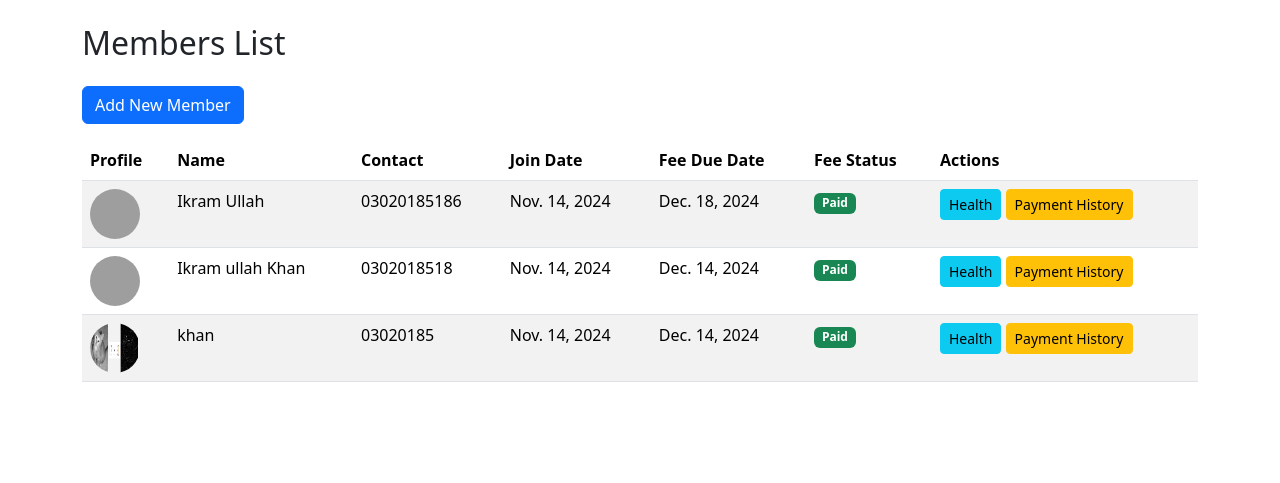
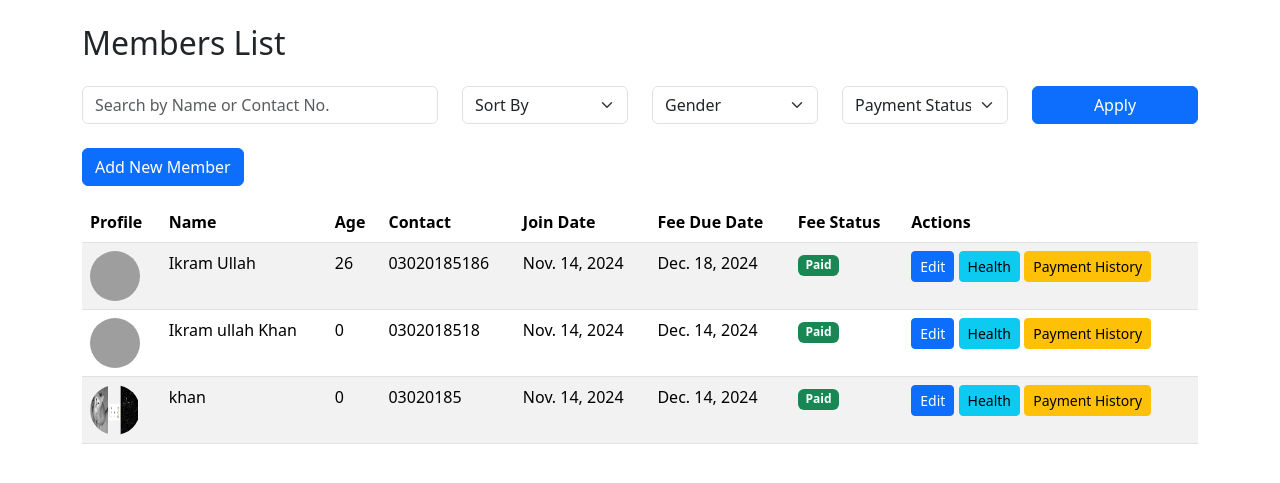
Before and after one commit to ikram98ai/GYM_management, a Django app: page / in a window 1280 px wide. Shown: the part 56-539 px from the top of the page. Run offline with Django 5.2, Linux system fonts and the light colour scheme; data comes from the database, SQL or seed files in the repository; both versions use the stored data as it was after the commit; grey boxes are pictures that could not be loaded.

Commit message:
implementing search, filter, sort and edit functionalites for members

```diff
--- a/members/urls.py
+++ b/members/urls.py
@@ -5,7 +5,7 @@ urlpatterns = [
     path('', views.member_list, name='member_list'),
 
     path('register/', views.register_member, name='register_member'),
-    # path('health-log/', views.health_log, name='health_log'),
+    path('edit_member/<int:id>',views.edit_member, name='edit_member'),
     path('health-log/<int:id>/', views.member_health, name='member_health'),
     path('payment/<int:id>/', views.payment_history, name='payment_history'),
     path('export-pdf/', views.export_member_pdf, name='export_member_pdf'),
--- a/members/views.py
+++ b/members/views.py
@@ -2,6 +2,7 @@ from django.shortcuts import render, redirect, get_object_or_404
 from .models import Member, HealthLog
 from .forms import MemberForm, HealthLogForm,PaymentForm
 from django.contrib.auth import authenticate, login, logout
+from django.db.models import Q, F, ExpressionWrapper, fields, OuterRef, Subquery, Max
 from django.contrib import messages
 from datetime import date, timedelta
 from .models import Payment
@@ -9,6 +10,7 @@ from django.http import HttpResponse
 from weasyprint import HTML
 from django.template.loader import render_to_string
 from django.contrib.auth.decorators import login_required, user_passes_test
+from django.views.decorators.http import require_http_methods
 
 
 def is_admin(user):
@@ -50,11 +52,80 @@ def check_due_dates(request):
         messages.warning(request,message)
 
 
+@login_required
+@user_passes_test(is_admin)
+@require_http_methods(["GET", "POST"])
+def edit_member(request,id):
+    member = get_object_or_404(Member, pk=id)
+
+    if request.method == 'POST':
+        # Update member details based on form submission
+        member.name = request.POST.get('name', member.name)
+        member.contact_number = request.POST.get('contact_number', member.contact_number)
+        join_date = request.POST.get('join_date')
+        member.join_date = join_date if join_date else member.join_date
+
+        # Update age by adjusting the date of birth
+        age = request.POST.get('age')
+        if age:
+            member.date_of_birth = date.today().replace(year=date.today().year - int(age))
+
+        if 'profile_photo' in request.FILES:
+            member.profile_photo = request.FILES['profile_photo']
+
+        member.save()
+        messages.success(request, 'Member details updated successfully!')
+        return redirect('member_list')
+
+    return render(request, 'edit_member.html', {'member': member})
+
+
 def member_list(request):
-    check_due_dates(request)
-    members = Member.objects.all().order_by('-join_date')
-    return render(request, 'member_list.html', {'members': members})
+    # check_due_dates(request)
 
+    # Fetch all members
+    members = Member.objects.all()
+
+    # Get query parameters for search, sort, and filters
+    search_query = request.GET.get('search', '')
+    sort_by = request.GET.get('sort_by', 'join_date')
+    gender_filter = request.GET.get('gender')
+    status_filter = request.GET.get('status')
+
+
+    # Calculate age based on birthdate
+    members = members.annotate(
+        age=ExpressionWrapper(
+            date.today().year - F('birthdate__year'),
+            output_field=fields.IntegerField()
+        )
+    )
+
+    # Search by name or contact number
+    if search_query:
+        members = members.filter(Q(name__icontains=search_query) | Q(contact_number__icontains=search_query))
+
+    # Filter by gender
+    if gender_filter:
+        members = members.filter(gender=gender_filter)
+
+    # Filter by payment status (Paid/Unpaid)
+    latest_payment_status = Payment.objects.filter(member=OuterRef('pk')).order_by('-due_date').values('status')[:1]
+
+    if status_filter == 'Paid':
+        members = members.annotate(latest_status=Subquery(latest_payment_status)).filter(latest_status='Paid')
+    elif status_filter == 'Unpaid':
+        members = members.annotate(latest_status=Subquery(latest_payment_status)).filter(latest_status='Unpaid')
+
+    # Sorting
+    if sort_by == 'name':
+        members = members.order_by('name')
+    elif sort_by == 'age':
+        members = members.order_by('age')
+    else:
+        members = members.order_by('-join_date')  # Default sort by join_date (newest first)
+
+    return render(request, 'member_list.html', {'members': members, 'search_query': search_query, 'sort_by': sort_by, 'gender_filter': gender_filter, 'status_filter': status_filter})
 
 @login_required
 @user_passes_test(is_admin)
--- a/templates/member_list.html
+++ b/templates/member_list.html
@@ -3,6 +3,7 @@
 
 {% block content %}
 <h2 class="mb-4">Members List</h2>
+
 <!-- Display Success and Error Messages -->
 {% if messages %}
 <div class="mt-3">
@@ -14,6 +15,39 @@
     {% endfor %}
 </div>
 {% endif %}
+
+<!-- Search, Sort, and Filter Form -->
+<form method="get" class="mb-4 row">
+    <div class="col-md-4">
+        <input type="text" name="search" class="form-control" placeholder="Search by Name or Contact No." value="{{ search_query }}">
+    </div>
+    <div class="col-md-2">
+        <select name="sort_by" class="form-select">
+            <option value="">Sort By</option>
+            <option value="name" {% if sort_by == 'name' %}selected{% endif %}>Name</option>
+            <option value="age" {% if sort_by == 'age' %}selected{% endif %}>Age</option>
+        </select>
+    </div>
+    <div class="col-md-2">
+        <select name="gender" class="form-select">
+            <option value="">Gender</option>
+            <option value="M" {% if gender_filter == 'M' %}selected{% endif %}>Male</option>
+            <option value="F" {% if gender_filter == 'F' %}selected{% endif %}>Female</option>
+            <option value="Other" {% if gender_filter == 'O' %}selected{% endif %}>Other</option>
+        </select>
+    </div>
+    <div class="col-md-2">
+        <select name="status" class="form-select">
+            <option value="">Payment Status</option>
+            <option value="Paid" {% if status_filter == 'Paid' %}selected{% endif %}>Paid</option>
+            <option value="Unpaid" {% if status_filter == 'Unpaid' %}selected{% endif %}>Unpaid</option>
+        </select>
+    </div>
+    <div class="col-md-2">
+        <button type="submit" class="btn btn-primary w-100">Apply</button>
+    </div>
+</form>
+
 <a href="{% url 'register_member' %}" class="btn btn-primary mb-3">Add New Member</a>
 
 <table class="table table-striped">
@@ -21,6 +55,7 @@
         <tr>
             <th>Profile</th>
             <th>Name</th>
+            <th>Age</th>
             <th>Contact</th>
             <th>Join Date</th>
             <th>Fee Due Date</th>
@@ -29,6 +64,7 @@
         </tr>
     </thead>
     <tbody>
+        {% if members %}
             {% for member in members %}
             <tr>
                 <td>
@@ -39,6 +75,7 @@
                     {% endif %}
                 </td>
                 <td>{{ member.name }}</td>
+                <td>{{ member.age }}</td>
                 <td>{{ member.contact_number }}</td>
                 <td>{{ member.join_date }}</td>
                 <td>{{ member.payment.last.due_date }}</td>
@@ -50,11 +87,17 @@
                     {% endif %}
                 </td>
                 <td>
+                    <a href="{% url 'edit_member' member.id %}" class="btn btn-primary btn-sm">Edit</a>
                     <a href="{% url 'member_health' member.id %}" class="btn btn-info btn-sm">Health</a>
                     <a href="{% url 'payment_history' member.id %}" class="btn btn-warning btn-sm">Payment History</a>
                 </td>
             </tr>
             {% endfor %}
+        {% else %}
+            <tr>
+                <td colspan="7" class="text-center">No members found</td>
+            </tr>
+        {% endif %}
     </tbody>
 </table>
 {% endblock %}
```
Also changed, not shown: templates/edit_member.html (added, +42 -0 lines), db.sqlite3. Lines whose indentation alone changed are shown as unchanged.
